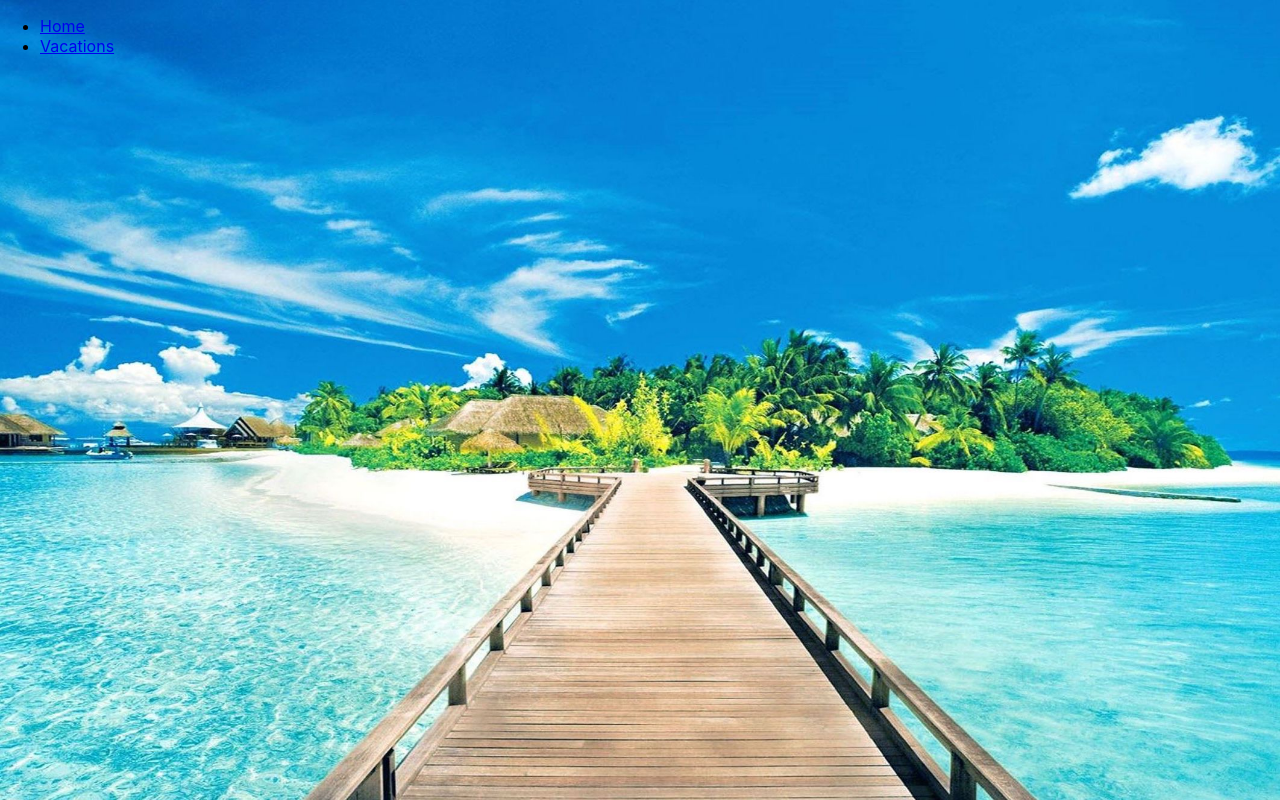
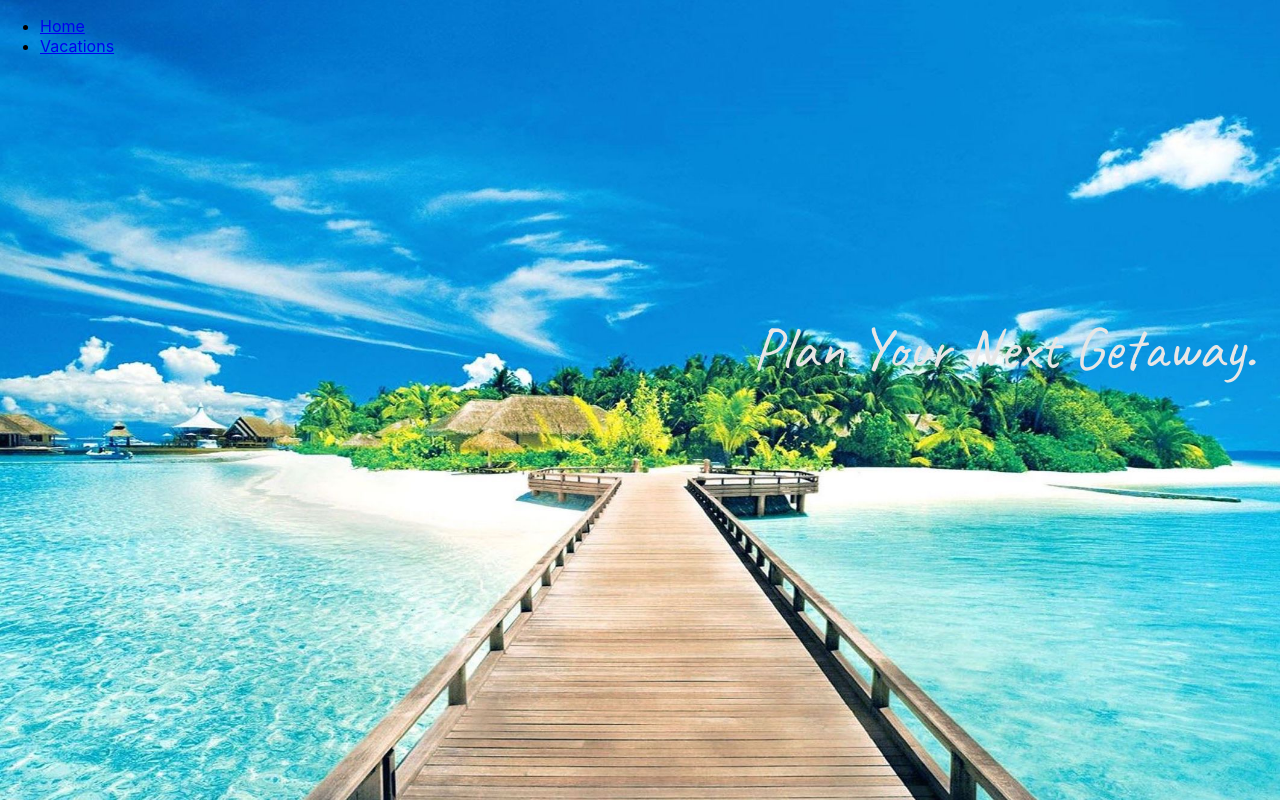
Before and after one commit to kotomino/vacay-away-frontend, a React (Create React App) app: page / in a window 1280 px wide. Built offline with nearby package versions, Linux system fonts and the light colour scheme; no server answers; a web font is replaced by a local one.

Commit message:
styled homepage

```diff
--- a/src/components/Home.js
+++ b/src/components/Home.js
@@ -1,22 +1,33 @@
-import React, { Component } from 'react'
+import React from 'react'
 import "../stylesheets/main.css";
 import Grid from '@material-ui/core/Grid';
-import { Container } from '@material-ui/core';
+import { Container, fade, makeStyles, Typography } from '@material-ui/core';
 
-class Home extends Component {
-  render() {
+const useStyles = makeStyles({
+  title: {
+    backgroundColor: fade("#F0FFFF", 0.4),
+    height: 340,
+  },
+});
+
+function Home() {
+
+  const classes = useStyles();
+
   return (
-     <div className="main" >
     <Container>
       <Grid container>
+        <Grid item xs={12}>
+        <br/><br/><br/><br/><br/><br/><br/><br/><br/><br/><br/><br/>
+          <Typography variant="h2" color="textSecondary" align="right" >
+            Plan Your Next Getaway.
+          </Typography>
+        </Grid>
       </Grid>
     </Container>
 
-
-    </div>
-
   )
 }
-}
+
 
 export default Home
```
Lines whose indentation alone changed are shown as unchanged.
